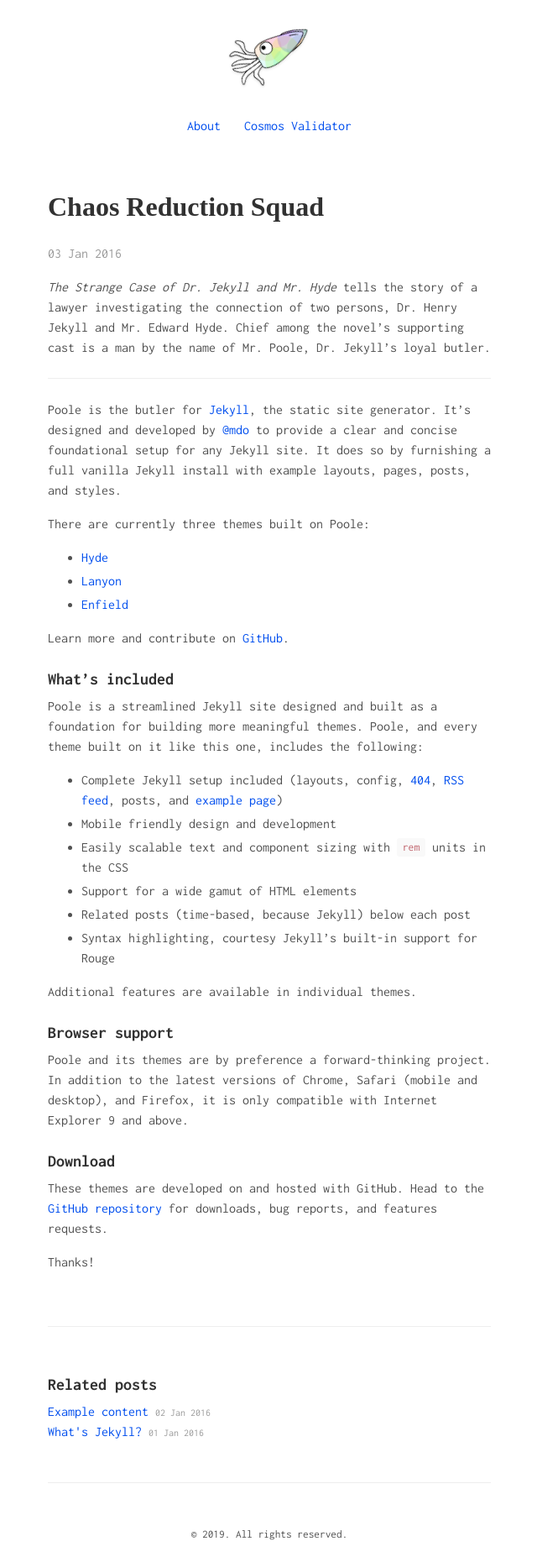
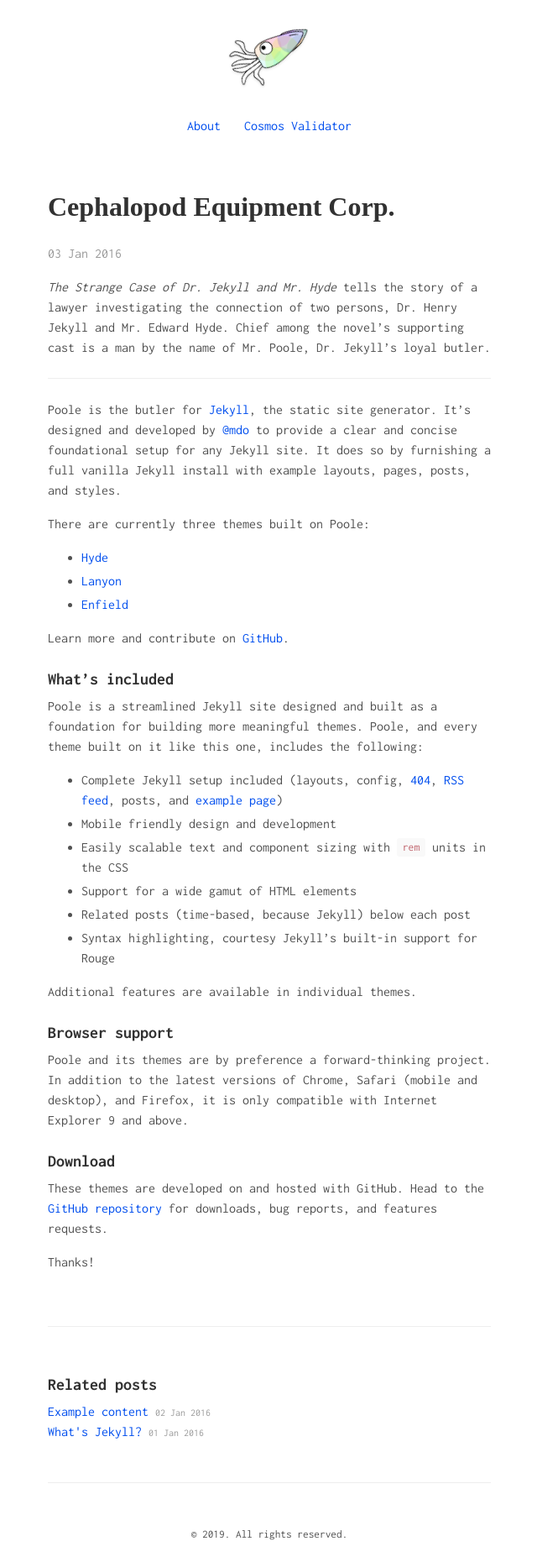
Before and after one commit to cephalopodequipment/website, a Jekyll site: the page built from _posts/2016-01-03-introduction.md, in a window 1280 px wide. Shown: the whole page at 84% size, without its empty margins (319-959 px from the left). Built offline with Jekyll 4.4.1, drawn with Linux system fonts in a browser that asks for light colours.

Commit message:
Removed Chaos Reduction references, added keybase file for authentication

```diff
--- a/_config.yml
+++ b/_config.yml
@@ -2,9 +2,9 @@
 permalink:           pretty
 
 # Setup
-title:               Chaos Reduction Squad
+title:               Cephalopod Equipment Corp.
 tagline:
-url:                 https://chaosreduction.com
+url:                 https://cephalopod.equipment
 paginate:            1
 baseurl:             ""
 
@@ -24,7 +24,7 @@
 # Custom vars
 version:             2.0.0
 github:
-  repo:              https://github.com/jolesbi/cr-squad
+  repo:              https://github.com/cephalopodequipment/website
 
 # Plugins
 plugins:
--- a/_posts/2016-01-03-introduction.md
+++ b/_posts/2016-01-03-introduction.md
@@ -1,6 +1,6 @@
 ---
 layout: post
-title: Chaos Reduction Squad
+title: Cephalopod Equipment Corp.
 ---
 
 *The Strange Case of Dr. Jekyll and Mr. Hyde* tells the story of a lawyer investigating the connection of two persons, Dr. Henry Jekyll and Mr. Edward Hyde. Chief among the novel's supporting cast is a man by the name of Mr. Poole, Dr. Jekyll's loyal butler.
```
Also changed, not shown: keybase.txt (added, +1 -0 lines).
